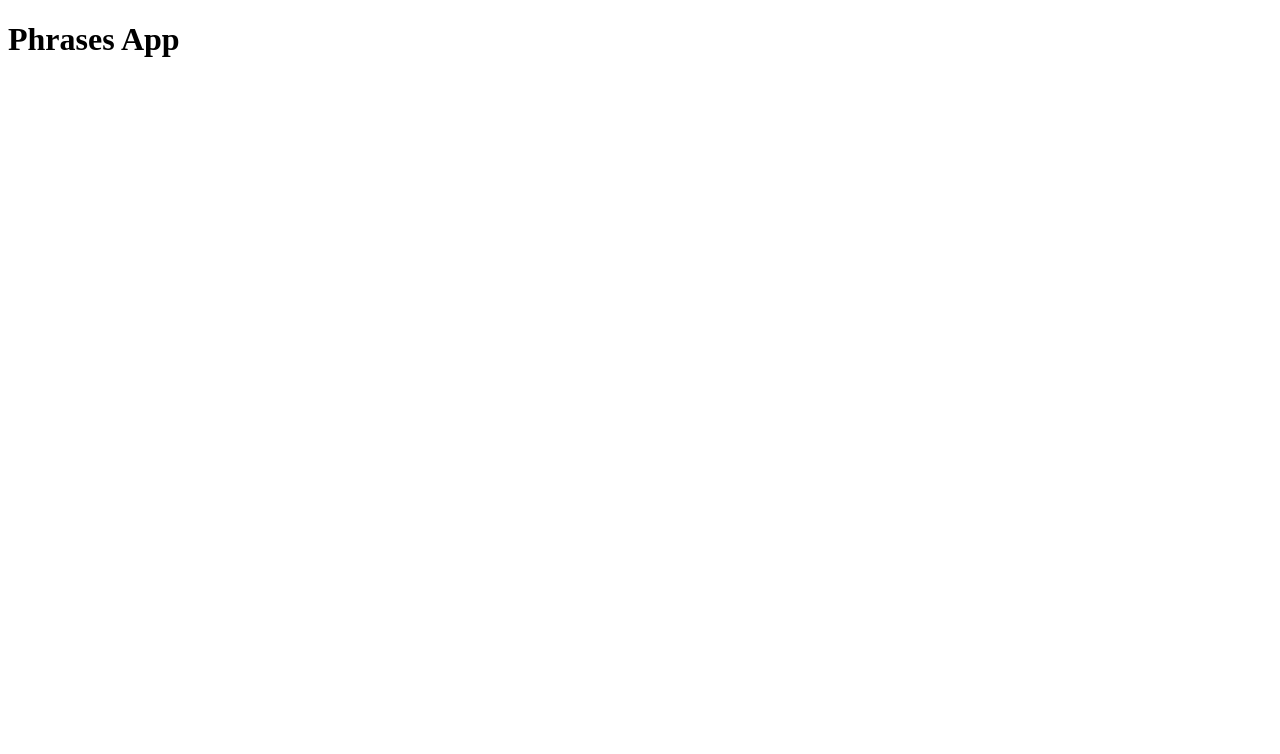
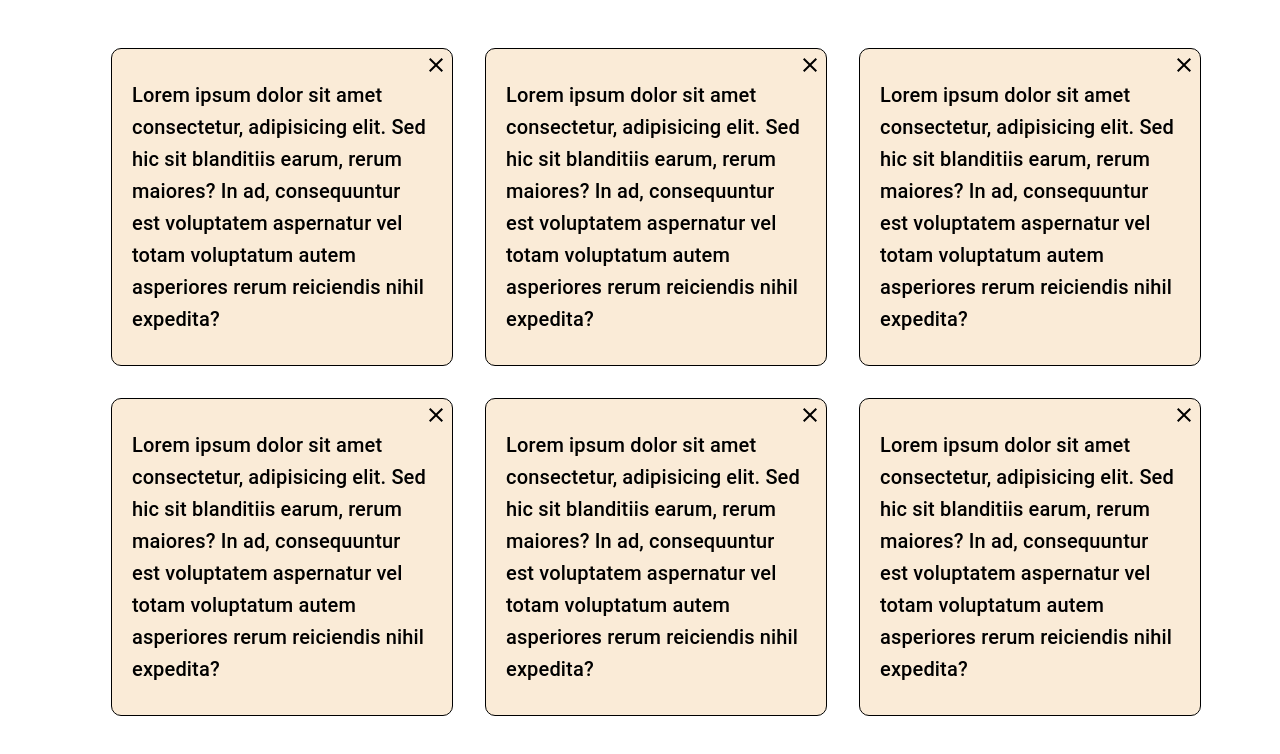
Before and after one commit to PicassoOctavio/PhrasesApp, a React (Vite) app in the folder phrases-app/: page / in a window 1280 px wide. Shown: the top 754 px of the page. Built offline with nearby package versions, Linux system fonts and the light colour scheme.

Commit message:
Card component

```diff
--- a/phrases-app/src/App.tsx
+++ b/phrases-app/src/App.tsx
@@ -1,7 +1,24 @@
+import { Box } from "@mui/material";
+import { Card } from "./components/Card/Card";
+import { mockedData } from "./data/mockedData";
+
 export const App = () => {
   return (
     <>
-      <h1>Phrases App</h1>
+      <Box
+        sx={{
+          display: "flex",
+          flexDirection: "row",
+          flexWrap: "wrap",
+          width: "100%",
+          alignItems: "center",
+          justifyContent: "center",
+        }}
+      >
+        {mockedData.map((item) => (
+          <Card key={item.id} id={item.id} description={item.description} />
+        ))}
+      </Box>
     </>
   );
 };
--- /dev/null
+++ b/phrases-app/src/components/Card/Card.css
@@ -0,0 +1,8 @@
+.card {
+  width: 300px;
+  background-color: antiquewhite;
+  padding: 30px 20px;
+  border: 1px solid black;
+  border-radius: 10px;
+  position: relative;
+}
--- /dev/null
+++ b/phrases-app/src/components/Card/Card.tsx
@@ -0,0 +1,40 @@
+import { Box, IconButton, Typography } from "@mui/material";
+import { Close } from "@mui/icons-material";
+
+import "./Card.css";
+
+interface CardProps {
+  id: number;
+  description: string;
+}
+
+export const Card = ({ id, description }: CardProps) => {
+  const handleDelete = () => {
+    console.log({ id });
+  };
+
+  return (
+    <Box className="card">
+      <IconButton
+        sx={{
+          position: "absolute",
+          top: 8,
+          right: 8,
+          color: "black",
+          width: 2,
+          height: 2,
+          "&:hover": {
+            bgcolor: "white",
+            width: 2,
+            height: 2,
+            borderRadius: 100,
+          },
+        }}
+        onClick={handleDelete}
+      >
+        <Close />
+      </IconButton>
+      <Typography variant="h6">{description}</Typography>
+    </Box>
+  );
+};
--- /dev/null
+++ b/phrases-app/src/data/mockedData.tsx
@@ -0,0 +1,32 @@
+export const mockedData = [
+  {
+    id: Math.random(),
+    description:
+      "Lorem ipsum dolor sit amet consectetur, adipisicing elit. Sed hic sit blanditiis earum, rerum maiores? In ad, consequuntur est voluptatem aspernatur vel totam voluptatum autem asperiores rerum reiciendis nihil expedita?",
+  },
+  {
+    id: Math.random(),
+    description:
+      "Lorem ipsum dolor sit amet consectetur, adipisicing elit. Sed hic sit blanditiis earum, rerum maiores? In ad, consequuntur est voluptatem aspernatur vel totam voluptatum autem asperiores rerum reiciendis nihil expedita?",
+  },
+  {
+    id: Math.random(),
+    description:
+      "Lorem ipsum dolor sit amet consectetur, adipisicing elit. Sed hic sit blanditiis earum, rerum maiores? In ad, consequuntur est voluptatem aspernatur vel totam voluptatum autem asperiores rerum reiciendis nihil expedita?",
+  },
+  {
+    id: Math.random(),
+    description:
+      "Lorem ipsum dolor sit amet consectetur, adipisicing elit. Sed hic sit blanditiis earum, rerum maiores? In ad, consequuntur est voluptatem aspernatur vel totam voluptatum autem asperiores rerum reiciendis nihil expedita?",
+  },
+  {
+    id: Math.random(),
+    description:
+      "Lorem ipsum dolor sit amet consectetur, adipisicing elit. Sed hic sit blanditiis earum, rerum maiores? In ad, consequuntur est voluptatem aspernatur vel totam voluptatum autem asperiores rerum reiciendis nihil expedita?",
+  },
+  {
+    id: Math.random(),
+    description:
+      "Lorem ipsum dolor sit amet consectetur, adipisicing elit. Sed hic sit blanditiis earum, rerum maiores? In ad, consequuntur est voluptatem aspernatur vel totam voluptatum autem asperiores rerum reiciendis nihil expedita?",
+  },
+];
--- a/phrases-app/src/styles.css
+++ b/phrases-app/src/styles.css
@@ -0,0 +1,5 @@
+* {
+  margin: 1rem;
+  padding: 0;
+  font-family: "Open Sans", sans-serif;
+}
```
